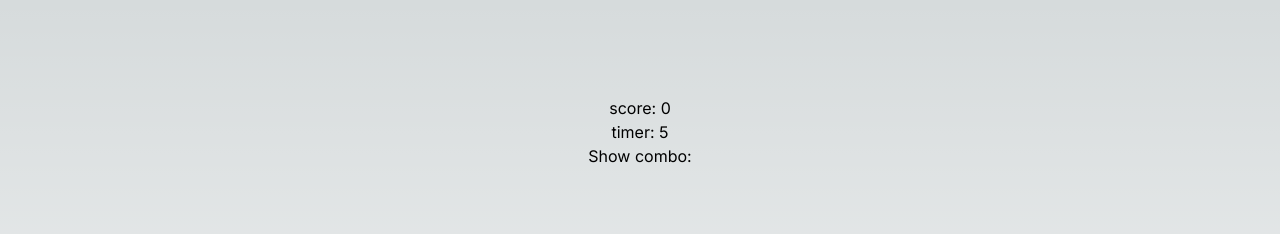
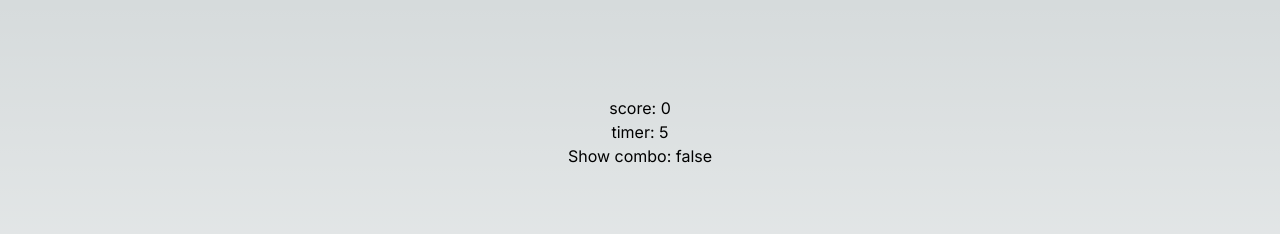
Before and after one commit to devbcgmendoza/next-shake-shake-app, a Next.js app: page / in a window 1280 px wide. Shown: the top 234 px of the page. Built offline with nearby package versions, Linux system fonts and the light colour scheme.

Commit message:
Adjusting coin generation

```diff
--- a/app/page.tsx
+++ b/app/page.tsx
@@ -27,7 +27,7 @@ export default function Home() {
 
   // Memoize createCoins to prevent unnecessary re-renders
   const createCoins = useCallback(() => {
-    for (let i = 0; i < 10; i++) {
+    for (let i = 0; i < 5; i++) {
       setTimeout(createCoin, i * 100);
     }
   }, [createCoin]); // Dependency on createCoin to ensure createCoins has the correct version of createCoin
@@ -55,7 +55,7 @@ export default function Home() {
       <div className="w-96 h-96 z-10 text-center" id="container">
         <p>score: {score}</p>
         <p>timer: {timer}</p>
-        <p>Show combo: {showCombo}</p>
+        <p>Show combo: {showCombo ? "true" : "false"}</p>
       </div>
     </main>
   );
```
